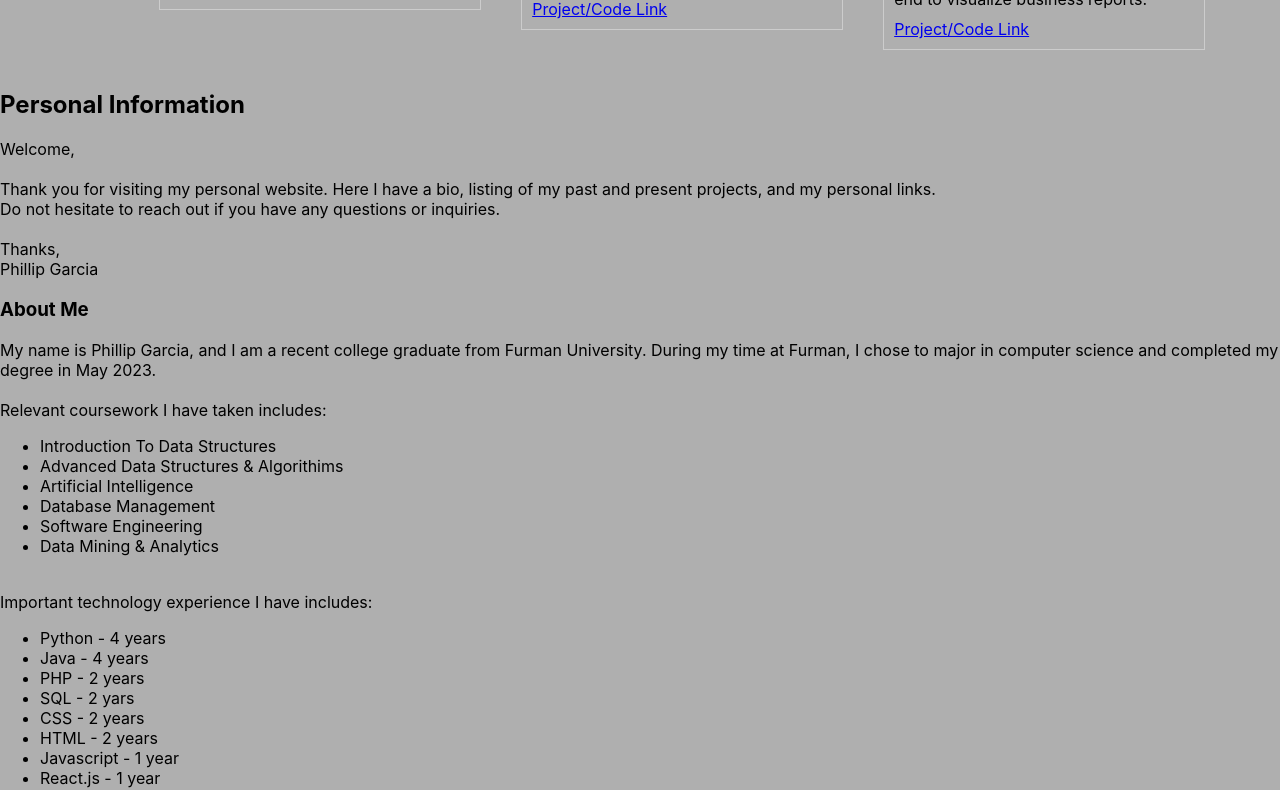
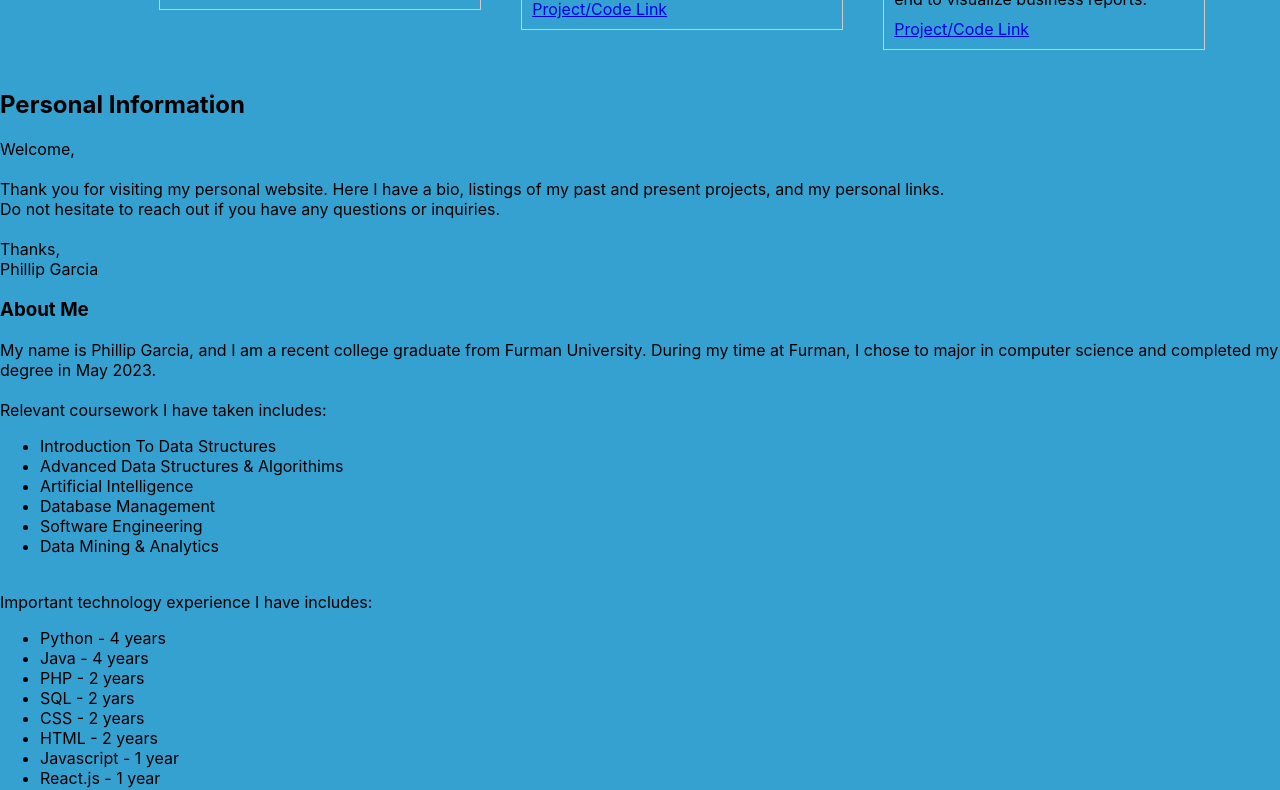
Before and after one commit to phillipgarcia12/amplifyapp, a React (Create React App) app: page / in a window 1280 px wide. Shown: the part 340-1130 px from the top of the page. Built offline with nearby package versions, Linux system fonts and the light colour scheme.

Commit message:
Grammar changes to personalSection, Changed color styling

```diff
--- a/src/personalSection.js
+++ b/src/personalSection.js
@@ -1,5 +1,4 @@
 import React from 'react';
-
 const PersonalSection = () => {
   return (
     <div>
@@ -8,7 +7,7 @@ const PersonalSection = () => {
         Welcome,
         <br></br>
         <br></br>
-        Thank you for visiting my personal website. Here I have a bio, listing of my past and present projects, and my personal links.
+        Thank you for visiting my personal website. Here I have a bio, listings of my past and present projects, and my personal links.
         <br></br>
         Do not hesitate to reach out if you have any questions or inquiries.
         <br></br>
--- a/src/styling.css
+++ b/src/styling.css
@@ -1,4 +1,4 @@
 body
 {
-  background-color:rgb(175, 175, 175)
+  background-color:rgb(52, 161, 208)
 }
```
